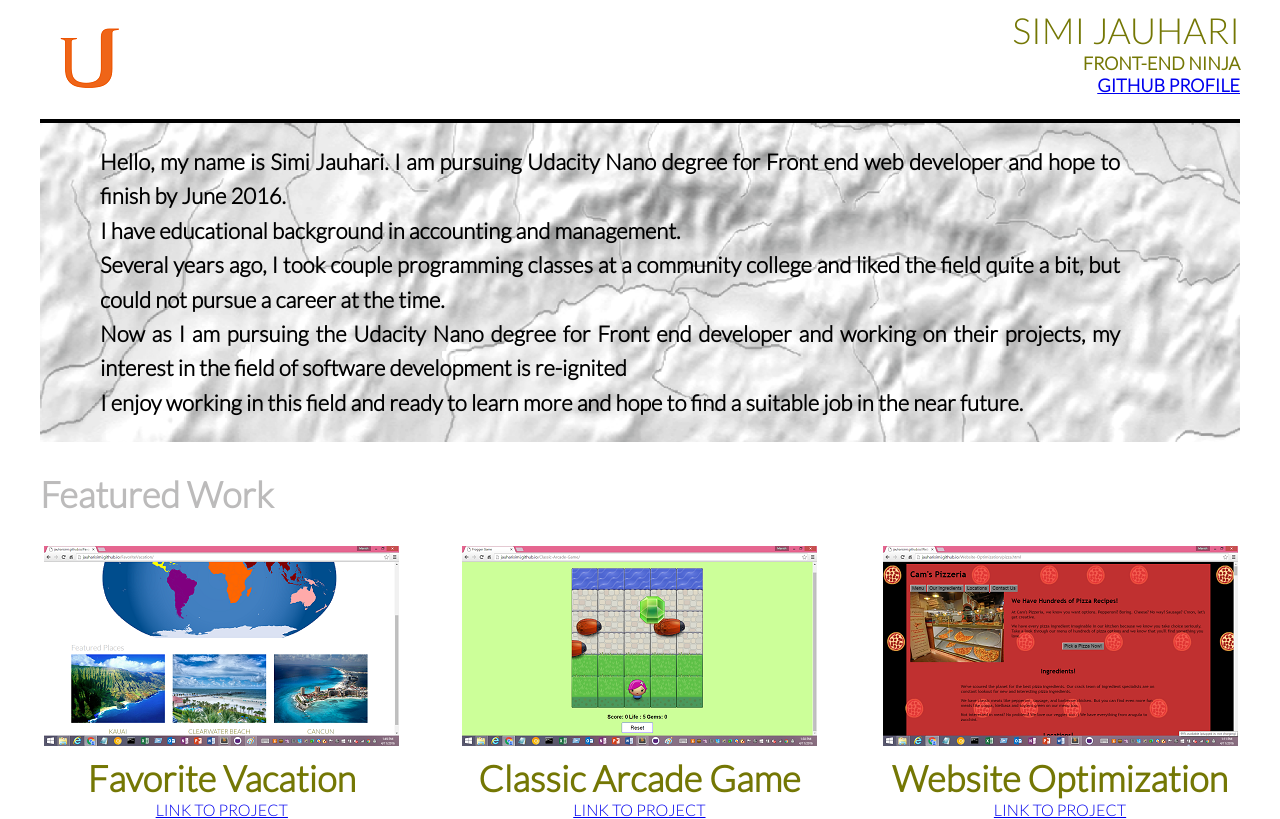
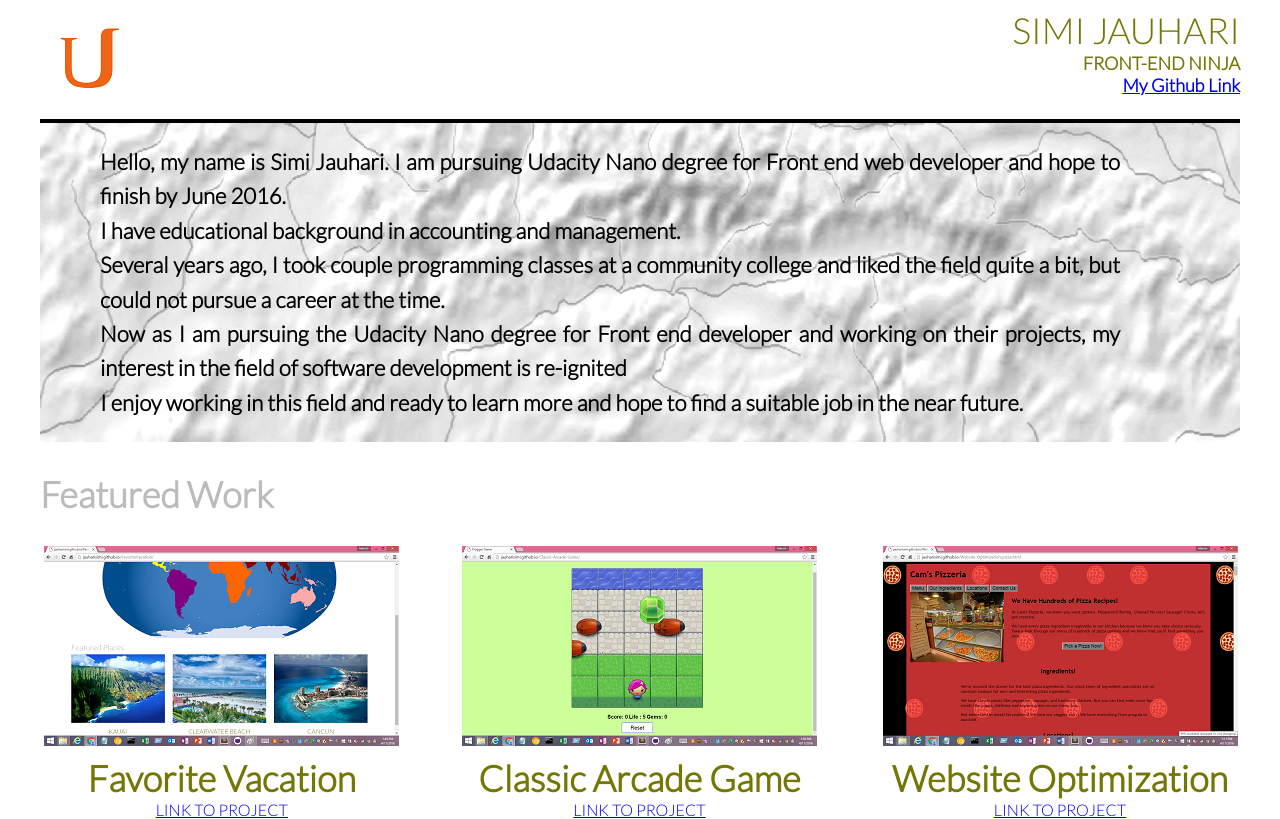
Before and after one commit to jauharisimi/profile, a plain HTML site: page index.html in a window 1280 px wide. Drawn offline with Linux system fonts and the light colour scheme.

Commit message:
Update index.html

```diff
--- a/index.html
+++ b/index.html
@@ -25,7 +25,7 @@
     		<div class="col-name mobile-collapse">
     			<h1>SIMI JAUHARI</h1>
     			<h4>FRONT-END NINJA</h4>
-          <h4><a href="https://github.com/jauharisimi">GITHUB PROFILE</a></h4>
+          		<h4><a href="https://github.com/jauharisimi">My Github Link</a></h4>
     		</div>
     	</div>
 
```
